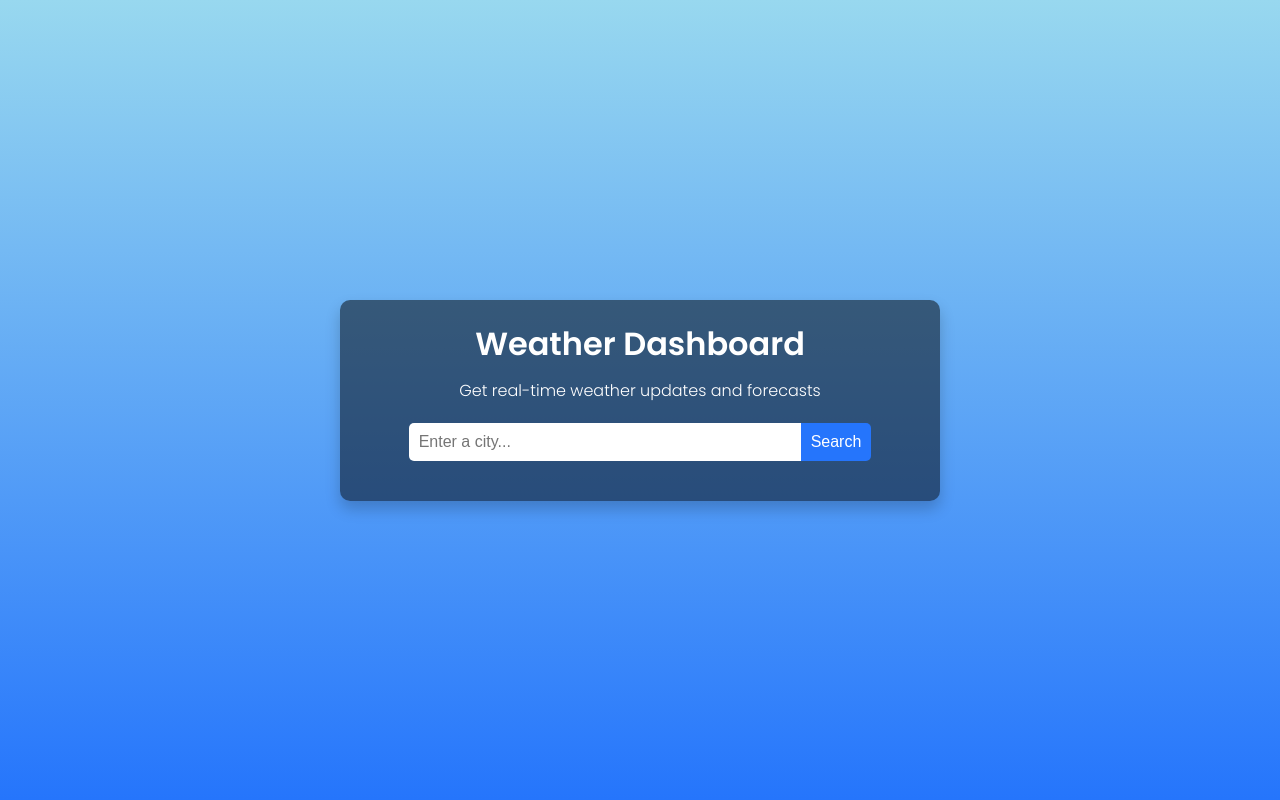
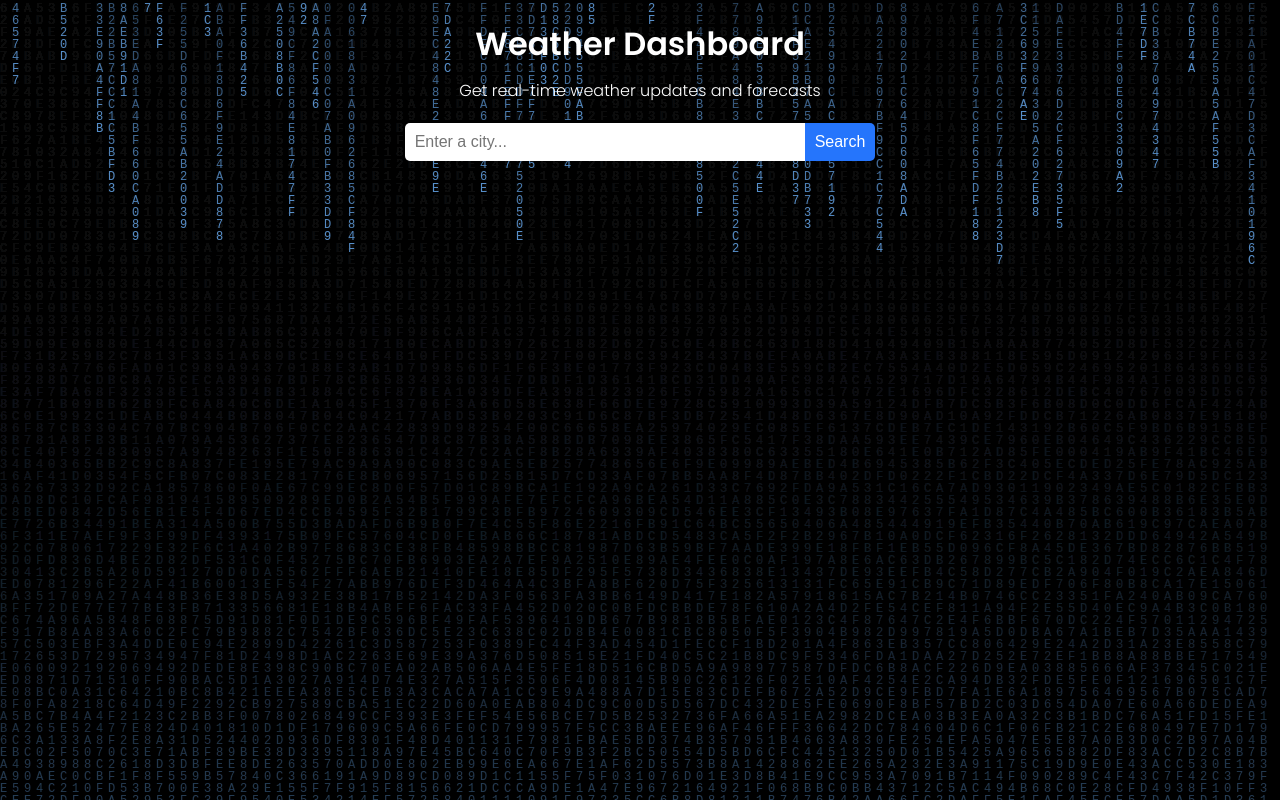
Before and after one commit to git07Sandesh/weather-dashboard, a plain HTML site: page index.html in a window 1280 px wide. Drawn offline with Linux system fonts and the light colour scheme; some icons are missing.

Commit message:
FAlling code

```diff
--- a/index.html
+++ b/index.html
@@ -13,6 +13,7 @@
 </head>
 
 <body>
+    <canvas id="matrix"></canvas>
     <div class="container">
         <header>
             <h1>Weather Dashboard</h1>
@@ -33,6 +34,44 @@
         </div>
     </div>
 
+    <script>
+        const canvas = document.getElementById("matrix");
+        const ctx = canvas.getContext("2d");
+
+        canvas.width = window.innerWidth;
+        canvas.height = window.innerHeight;
+
+        const letters = "0123456789ABCDEF";
+        const fontSize = 12;
+        const columns = canvas.width / fontSize;
+        const drops = Array(Math.floor(columns)).fill(0);
+
+        function drawMatrix() {
+            ctx.fillStyle = "rgba(0, 0, 0, 0.04)";
+            ctx.fillRect(0, 0, canvas.width, canvas.height);
+
+            ctx.fillStyle = "#578FCA";
+            ctx.font = fontSize + "px monospace";
+
+            drops.forEach((y, i) => {
+                const text = letters[Math.floor(Math.random() * letters.length)];
+                const x = i * fontSize;
+                ctx.fillText(text, x, y);
+
+                if (y > canvas.height && Math.random() > 0.975) {
+                    drops[i] = 0;
+                }
+                drops[i] += fontSize;
+            });
+        }
+
+        setInterval(drawMatrix, 55);
+
+        window.addEventListener("resize", () => {
+            canvas.width = window.innerWidth;
+            canvas.height = window.innerHeight;
+        });
+    </script>
     <script src="script.js"></script>
 </body>
 
--- a/style.css
+++ b/style.css
@@ -6,24 +6,26 @@
 }
 
 body {
+    margin: 0;
+    overflow: hidden;
+    background: black;
     font-family: 'Poppins', sans-serif;
-    background: linear-gradient(to bottom, #98D8EF, #2575fc);
-    color: #fff;
-    display: flex;
-    justify-content: center;
-    align-items: center;
-    min-height: 100vh;
+    color: white;
+    text-align: center;
 }
 
-/* Container */
+canvas {
+    display: block;
+    position: fixed;
+    top: 0;
+    left: 0;
+    z-index: -1;
+}
+
 .container {
-    text-align: center;
-    width: 90%;
-    max-width: 600px;
+    position: center;
+    z-index: 1;
     padding: 20px;
-    border-radius: 10px;
-    background: rgba(0, 0, 0, 0.5);
-    box-shadow: 0 8px 15px rgba(0, 0, 0, 0.2);
 }
 
 /* Header */
```
